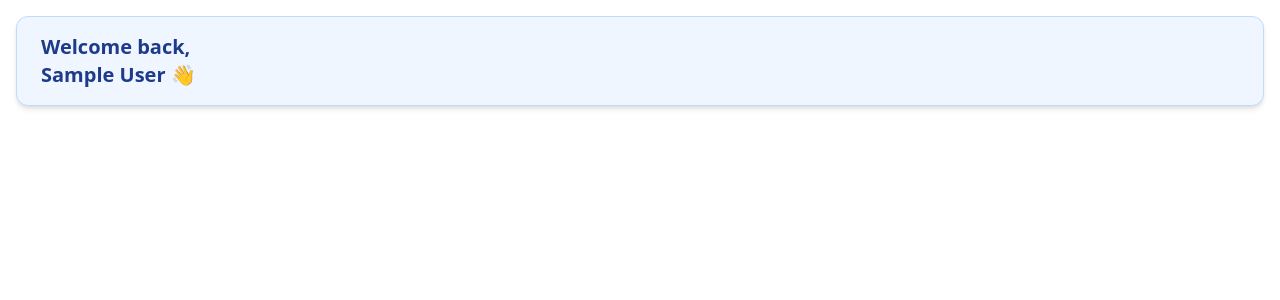
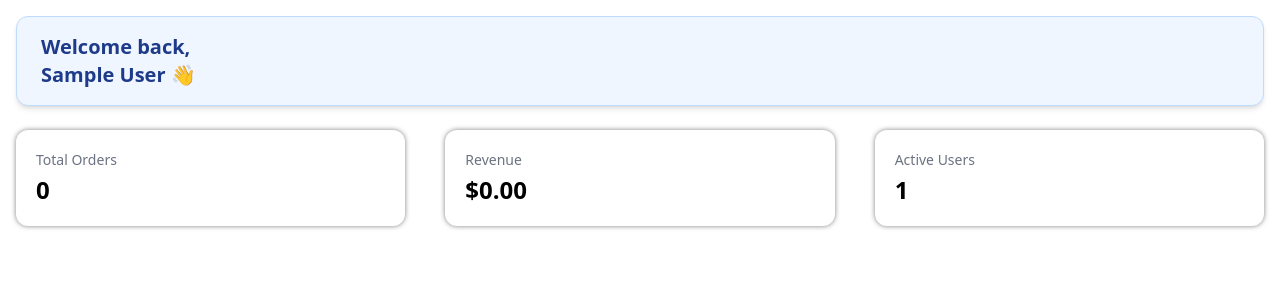
Before and after one commit to bennyboy15/consignment_parts, a Flask app: page /dashboard in a window 1280 px wide. Shown: the part 64-364 px from the top of the page. Run offline with Flask 3, Linux system fonts and the light colour scheme; the visitor is signed in with stand-in values (Sample User, id 1); data comes from the database, SQL or seed files in the repository; data that the repository does not hold is empty; some libraries are stand-ins or nearby versions.

Commit message:
Dashboard overview stats

```diff
--- /dev/null
+++ b/application/static/css/base.css
@@ -0,0 +1,3 @@
+.shadow-center {
+    box-shadow: 0 0 5px rgba(0,0,0,0.5);
+}
--- a/application/templates/base.html
+++ b/application/templates/base.html
@@ -4,8 +4,9 @@
 <head>
     <meta charset="UTF-8">
     <meta name="viewport" content="width=device-width, initial-scale=1.0">
-    <title>Document</title>
+    <title>{% block title %}{% endblock %}</title>
     <script src="https://cdn.tailwindcss.com"></script>
+    <link rel="stylesheet" href="{{ url_for('static', filename='css/base.css') }}">
 </head>
 
 <body class="h-full">
--- a/application/templates/dashboard.html
+++ b/application/templates/dashboard.html
@@ -1,9 +1,33 @@
 {% extends 'base.html' %}
+
+{% block title %}Dashboard{% endblock %}
 
 {% block main %}
 <div class="bg-blue-50 border border-blue-200 text-blue-900 px-6 py-4 rounded-xl shadow-md mb-6">
-  <h2 class="text-xl font-semibold">Welcome back, <br><span class="font-bold">{{ current_user.first_name }} {{ current_user.last_name }}</span> 👋</h2>
+  <h2 class="text-xl font-semibold">Welcome back, <br><span class="font-bold">{{ current_user.first_name }} {{
+      current_user.last_name }}</span> 👋</h2>
 </div>
+<div class="flex gap-10">
+  <!-- Card 1 -->
+  <div class="flex-1 bg-white rounded-xl shadow-center p-5">
+    <h2 class="text-sm font-medium text-gray-500">Total Orders</h2>
+    <p class="text-2xl font-semibold mt-1">{{ total_orders }}</p>
+  </div>
+
+  <!-- Card 2 -->
+  <div class="flex-1 bg-white rounded-xl shadow-center p-5">
+    <h2 class="text-sm font-medium text-gray-500">Revenue</h2>
+    <p class="text-2xl font-semibold mt-1">{{ total_revenue | currency }}</p>
+  </div>
+
+  <!-- Card 3 -->
+  <div class="flex-1 bg-white rounded-xl shadow-center p-5">
+    <h2 class="text-sm font-medium text-gray-500">Active Users</h2>
+    <p class="text-2xl font-semibold mt-1">{{ total_user }}</p>
+  </div>
+</div>
+</div>
+
 {% endblock %}
 
 {% block dashClass %}
--- a/models.py
+++ b/models.py
@@ -1,3 +1,4 @@
+from datetime import datetime
 from app import db
 from flask_login import UserMixin
 
@@ -23,12 +24,11 @@ class Customer(db.Model):
     name = db.Column(db.String(100), nullable=False)
     orders = db.relationship('Order', backref='customer', lazy=True)
 
-
 class Order(db.Model):
     id = db.Column(db.Integer, primary_key=True)
     customer_id = db.Column(db.Integer, db.ForeignKey('customer.id'), nullable=False)
     order_items = db.relationship('OrderItem', backref='order', lazy=True)
-
+    created = db.Column(db.DateTime, default=datetime.now())
 
 class Part(db.Model):
     id = db.Column(db.Integer, primary_key=True)
@@ -36,7 +36,6 @@ class Part(db.Model):
     price = db.Column(db.Float, nullable=False)
     order_items = db.relationship('OrderItem', backref='part', lazy=True)
 
-
 class OrderItem(db.Model):
     id = db.Column(db.Integer, primary_key=True)
     order_id = db.Column(db.Integer, db.ForeignKey('order.id'), nullable=False)
--- a/routes.py
+++ b/routes.py
@@ -2,6 +2,7 @@ from flask import flash, redirect, render_template, request, url_for
 from models import User, Customer, Part, Order, OrderItem
 from flask_bcrypt import Bcrypt
 from flask_login import login_manager, login_required, login_user, logout_user, current_user
+from sqlalchemy.orm import joinedload
 
 bcrypt = Bcrypt()
 
@@ -59,19 +60,45 @@ def register_routes(app, db):
     @app.route("/dashboard")
     @login_required
     def dashboard():
-        return render_template("dashboard.html")
+        orders = Order.query.options(
+                joinedload(Order.customer),
+                joinedload(Order.order_items).joinedload(OrderItem.part)
+            ).all()
+
+        total_orders = Order.query.count()
+        total_user = User.query.count()
+        total_revenue = 0
+        for order in orders:
+            for item in order.order_items:
+                total_revenue += item.quantity * item.part.price
+        total_revenue = round(total_revenue,2)
+        return render_template("dashboard.html", total_orders=total_orders, total_user=total_user, total_revenue=total_revenue)
 
     @app.route("/orders")
     @login_required
     def orders():
         customer_id = request.args.get("customer_id", type=int)
 
+        orders = Order.query.options(
+                joinedload(Order.customer),
+                joinedload(Order.order_items).joinedload(OrderItem.part)
+            ).all()
+
         if customer_id:
             orders = Order.query.filter_by(customer_id=customer_id).all()
             selected_customer = Customer.query.filter_by(id=customer_id).first()
         else:
             selected_customer = None
-            orders = Order.query.all()
+
+        for order in orders:
+            # Total price
+            order.total_price = round(sum(item.quantity * item.part.price for item in order.order_items), 2)
+
+            # Number of parts (sum of quantities, e.g. 3x filters + 2x pads = 5 parts total)
+            order.total_parts = sum(item.quantity for item in order.order_items)
+
+            # OR: Count distinct line items
+            order.item_count = len(order.order_items)
 
         customers = Customer.query.all()
         return render_template("orders.html", orders=orders, customers=customers, selected_customer=selected_customer)
@@ -102,9 +129,26 @@ def register_routes(app, db):
     def profile():
         return render_template("profile.html")
 
-
-
     # ----------- ERROR HANDLING ------------------
     @app.errorhandler(404)
     def page_not_found(e):
         return render_template('404.html'), 404
+
+    # ------ TEMPLATE FILTER -------
+    @app.template_filter('currency')
+    def currency_format(value):
+        return "${:,.2f}".format(value)
+
+    # ---------- OTHER --------------
+    @app.route('/update_user/<int:id>')
+    def update_user(id):
+        user = User.query.filter(User.uid == id).first()
+        firstName = request.args.get('firstName')
+        lastName = request.args.get('lastName')
+        user.first_name = firstName
+        user.last_name = lastName
+        try:
+            db.session.commit()
+        except:
+            return "Error when updating user profile!"
+        return redirect(url_for('dashboard'))
```
Also changed, not shown: application/templates/orders.html (+12 -1 lines), migrations/versions/1de74763f05a_.py (added, +32 -0 lines).
